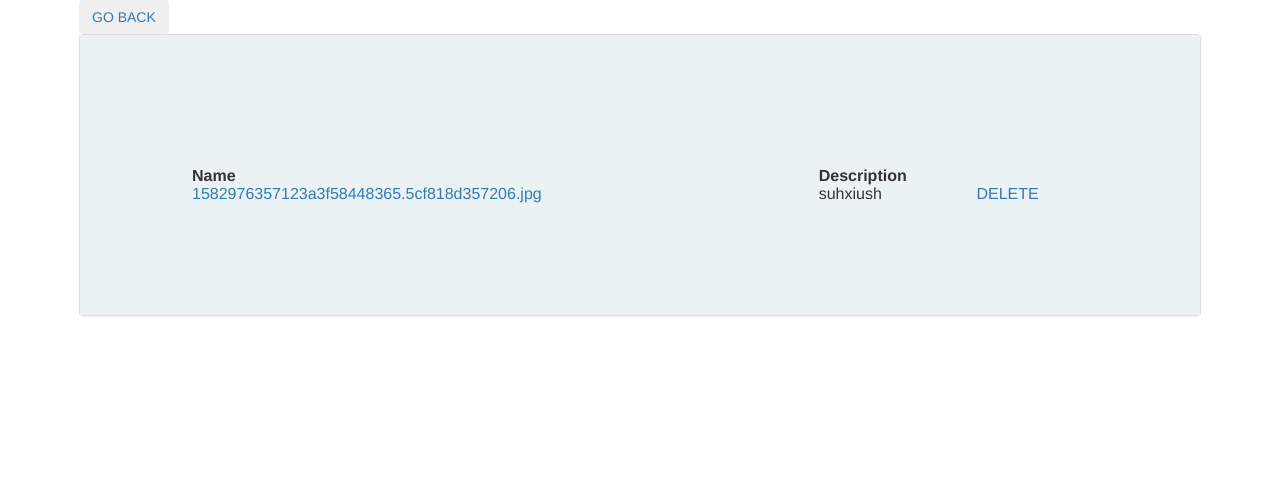
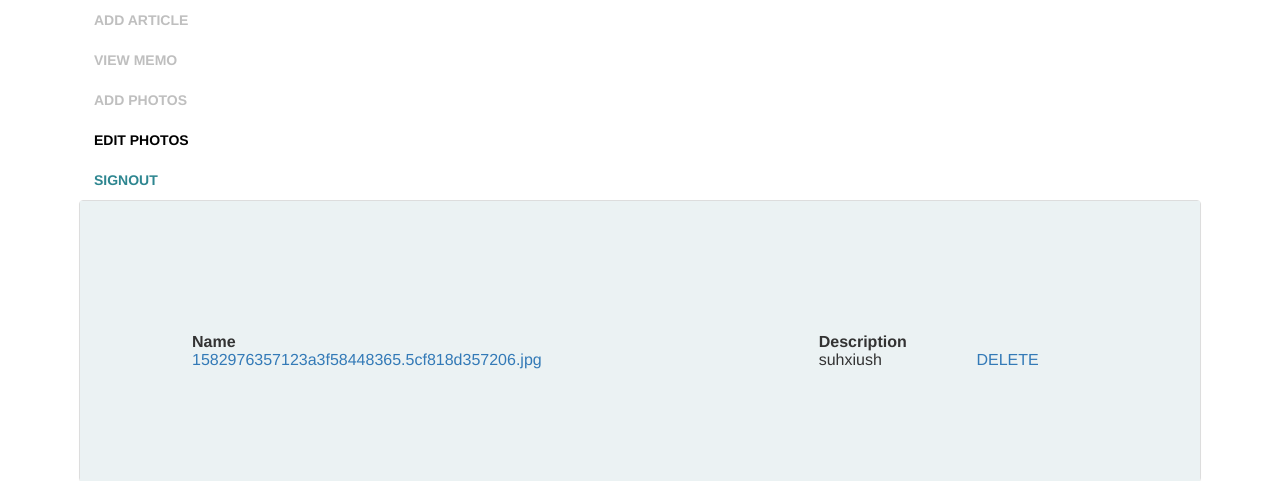
Before and after one commit to AdharshKrish/pec.edu, a PHP site: page /pec/cms/gallery/edit.php in a window 1280 px wide. Shown: the part 80-561 px from the top of the page. Run offline with PHP 8.4, Linux system fonts and the light colour scheme; a user stored in the database is signed in; data comes from the database, SQL or seed files in the repository.

Commit message:
mini changes to webhandler

```diff
--- a/cms/gallery/edit.php
+++ b/cms/gallery/edit.php
@@ -68,10 +68,19 @@ $result=mysqli_query($db_con,$query);
 
             <div class="row ">
 
+            <div class="col-md-2 ">
+                    <!--verticle li-->
 
+                    <ul class="nav nav-tab">
+                        <li class="active"> <a href="webhandler_dashboard.php">ADD ARTICLE </a></li>
+                        <li> <a href="webhandler_viewmemo.php"> VIEW MEMO </a></li>
+                        <li> <a href="../gallery/"> ADD PHOTOS </a></li>
+                        <li> <a href="../gallery/edit.php"  style="color: black;"> EDIT PHOTOS </a></li>
+                        <li><a href="signout.php" style="color: #2E8690">SIGNOUT</a></li>
+                    </ul>
+                </div>
 
                 <div class="col-md-12">
-                <button type="button" class="btn success"> <a href="index.php"> GO BACK</a></button>
                     <div class="panel panel-default"> <?php
                 if($error==1)
                  echo "  <div class='alert alert-success'>
```
Also changed, not shown: cms/gallery/index.php (+11 -1 lines), cms/pages/webhandler_dashboard.php (+21 -26 lines), cms/pages/webhandler_viewmemo.php (+2 -7 lines).
